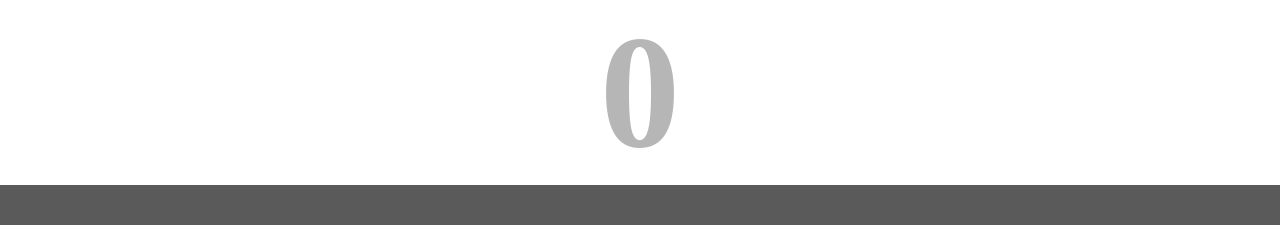
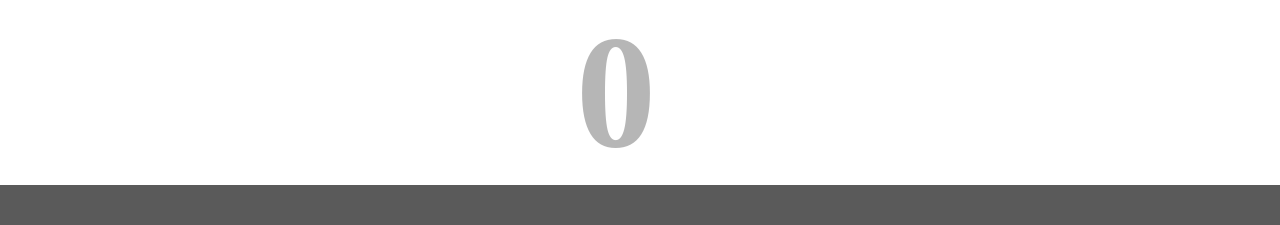
Before and after one commit to Djibv1/bubbleShooter, a plain HTML site: page index.html in a window 1280 px wide. Shown: the top 225 px of the page. Drawn offline with Linux system fonts and the light colour scheme.

Commit message:
style for other devices

```diff
--- a/style.css
+++ b/style.css
@@ -8,11 +8,10 @@ body {
   cursor: crosshair;
 }
 h3 {
-  justify-self: center;
   z-index: 1;
-  max-width: fit-content;
+  max-width: 10%;
+  margin-left: 45%;
   font-size: 10rem;
-  text-align: center;
   color: rgba(128, 128, 128, 0.571);
 }
 .chooseGameMode {
```
